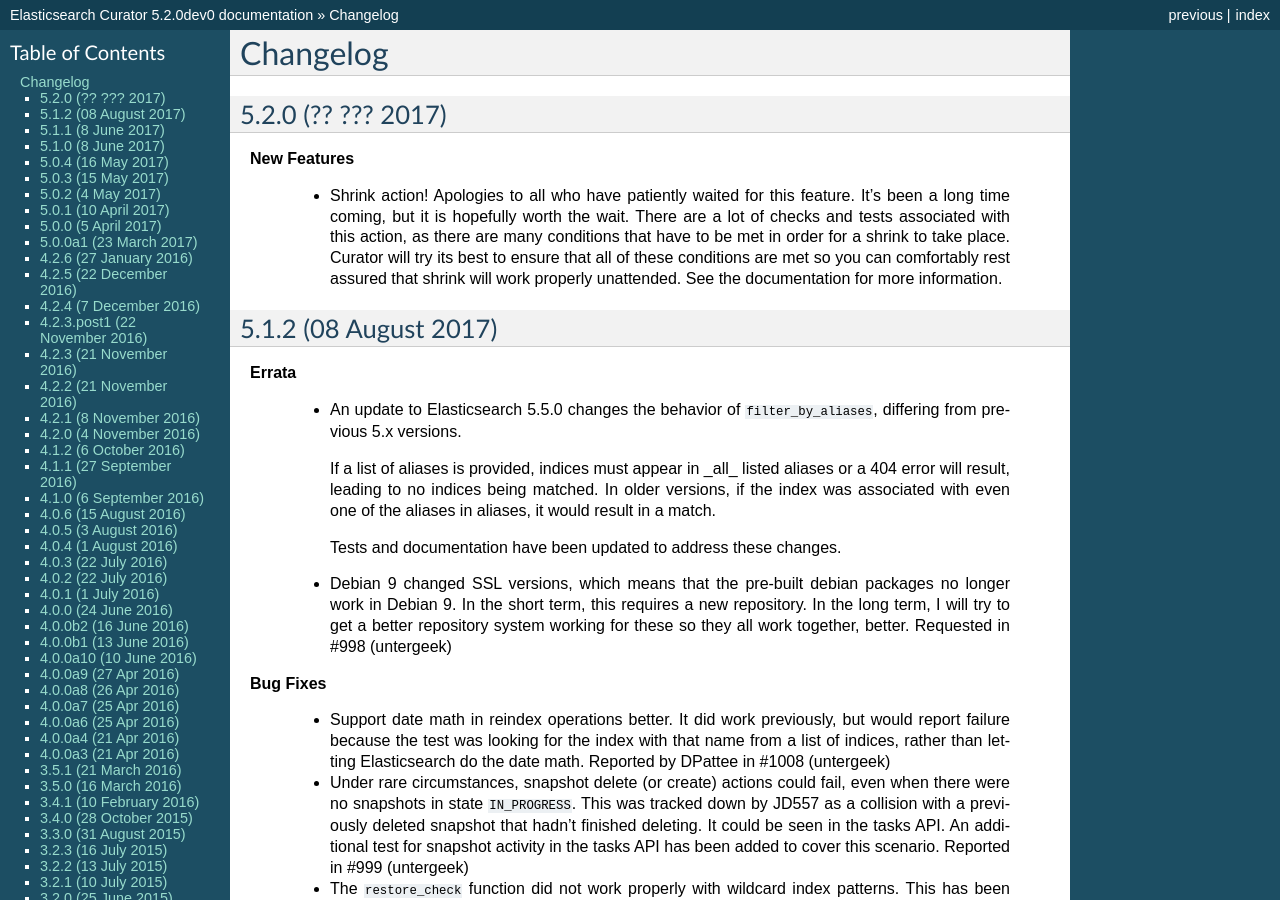
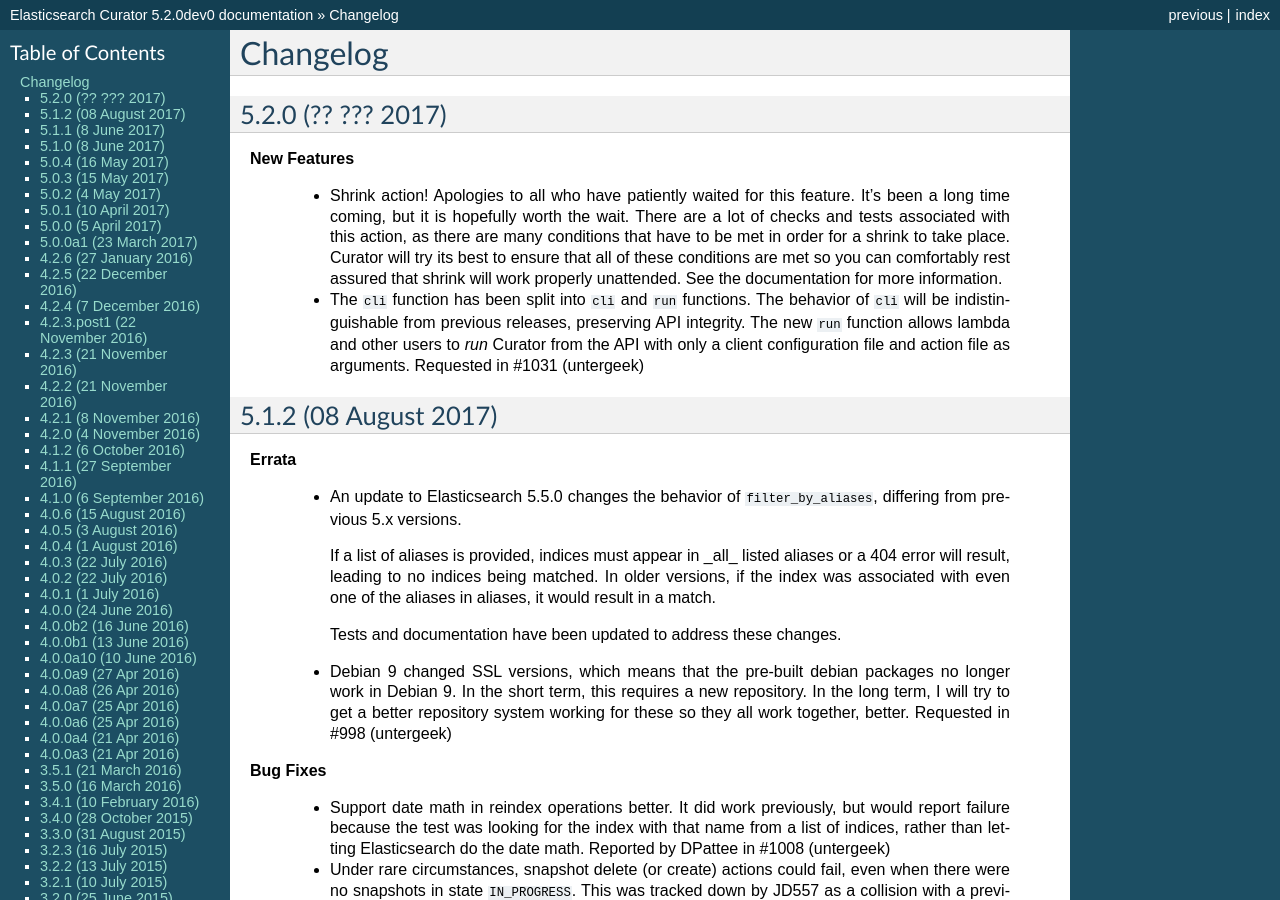
Before and after one commit to elastic/curator, a Sphinx documentation site: the page built from docs/Changelog.rst, in a window 1280 px wide and 900 px high. Built offline with Sphinx 7.4.7, drawn with Linux system fonts in a browser that asks for light colours.

Commit message:
Split cli into "run" and "cli" functions
fixes #1031

```diff
--- a/docs/Changelog.rst
+++ b/docs/Changelog.rst
@@ -15,6 +15,12 @@
     to take place.  Curator will try its best to ensure that all of these
     conditions are met so you can comfortably rest assured that shrink will
     work properly unattended.  See the documentation for more information.
+  * The ``cli`` function has been split into ``cli`` and ``run`` functions.
+    The behavior of ``cli`` will be indistinguishable from previous releases,
+    preserving API integrity.  The new ``run`` function allows lambda and other
+    users to `run` Curator from the API with only a client configuration file
+    and action file as arguments.  Requested in #1031 (untergeek)
+
 
 5.1.2 (08 August 2017)
 ----------------------
```
Also changed, not shown: .travis.yml, 1 other file.
